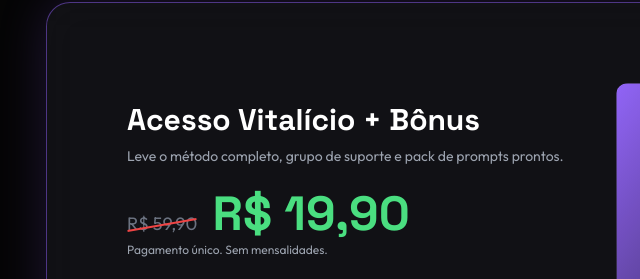
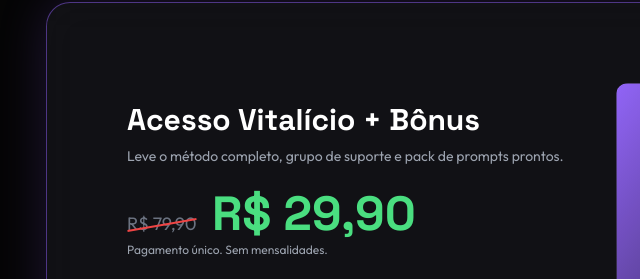
Before and after one commit to GiBandoleiro/iadomultiverso, a plain HTML site: page index.html in a window 1280 px wide. Shown: the part 3783-4062 px from the top of the page, 146-786 px from the left. Drawn offline with nearby package versions, Linux system fonts and the light colour scheme.

Commit message:
Update pricing details in index.html

```diff
--- a/index.html
+++ b/index.html
@@ -630,8 +630,8 @@
                         <p class="text-gray-400 mb-6 text-sm">Leve o método completo, grupo de suporte e pack de prompts prontos.</p>
 
                         <div class="mb-6">
-                            <span class="text-gray-500 text-lg price-strike mr-3">R$ 59,90</span>
-                            <span class="text-5xl font-display font-bold text-green-400">R$ 19,90</span>
+                            <span class="text-gray-500 text-lg price-strike mr-3">R$ 79,90</span>
+                            <span class="text-5xl font-display font-bold text-green-400">R$ 29,90</span>
                             <p class="text-xs text-gray-400 mt-1">Pagamento único. Sem mensalidades.</p>
                         </div>
 
```
